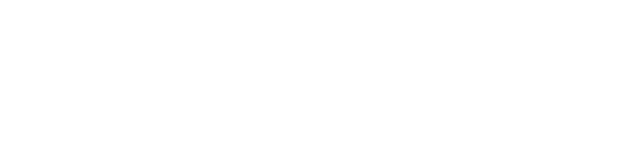
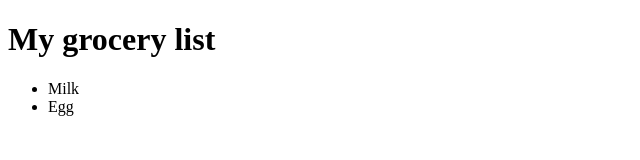
Before and after one commit to D-Dobrev/Git-Exercie, a plain HTML site: page index.html in a window 1280 px wide. Shown: the whole page, without its empty margins (0-640 px from the left). Drawn offline with Linux system fonts and the light colour scheme.

Commit message:
Update index.html

```diff
--- a/index.html
+++ b/index.html
@@ -7,6 +7,11 @@
     <title>Document</title>
 </head>
 <body>
+    <h1>My grocery list</h1>
+    <ul>
+        <li>Milk</li>
+        <li>Egg</li>
+    </ul>
 
 </body>
 </html>
```
